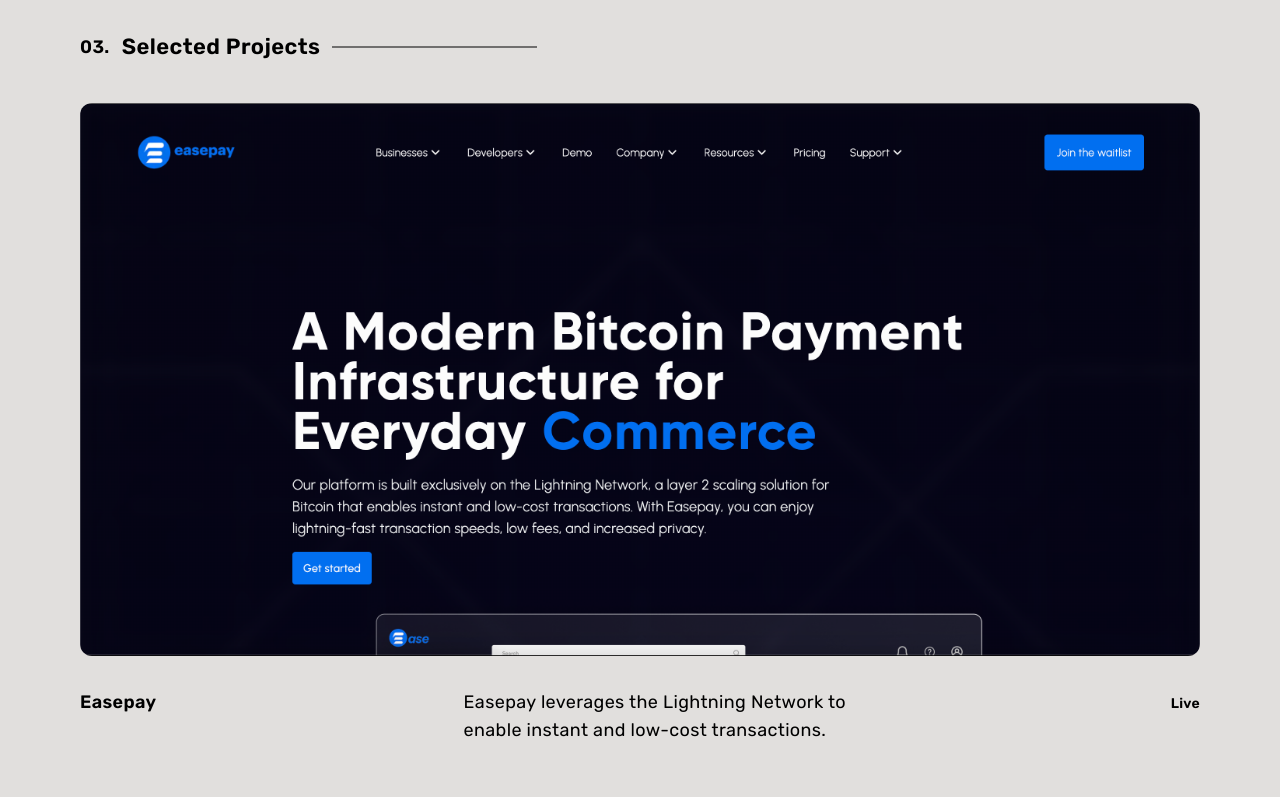
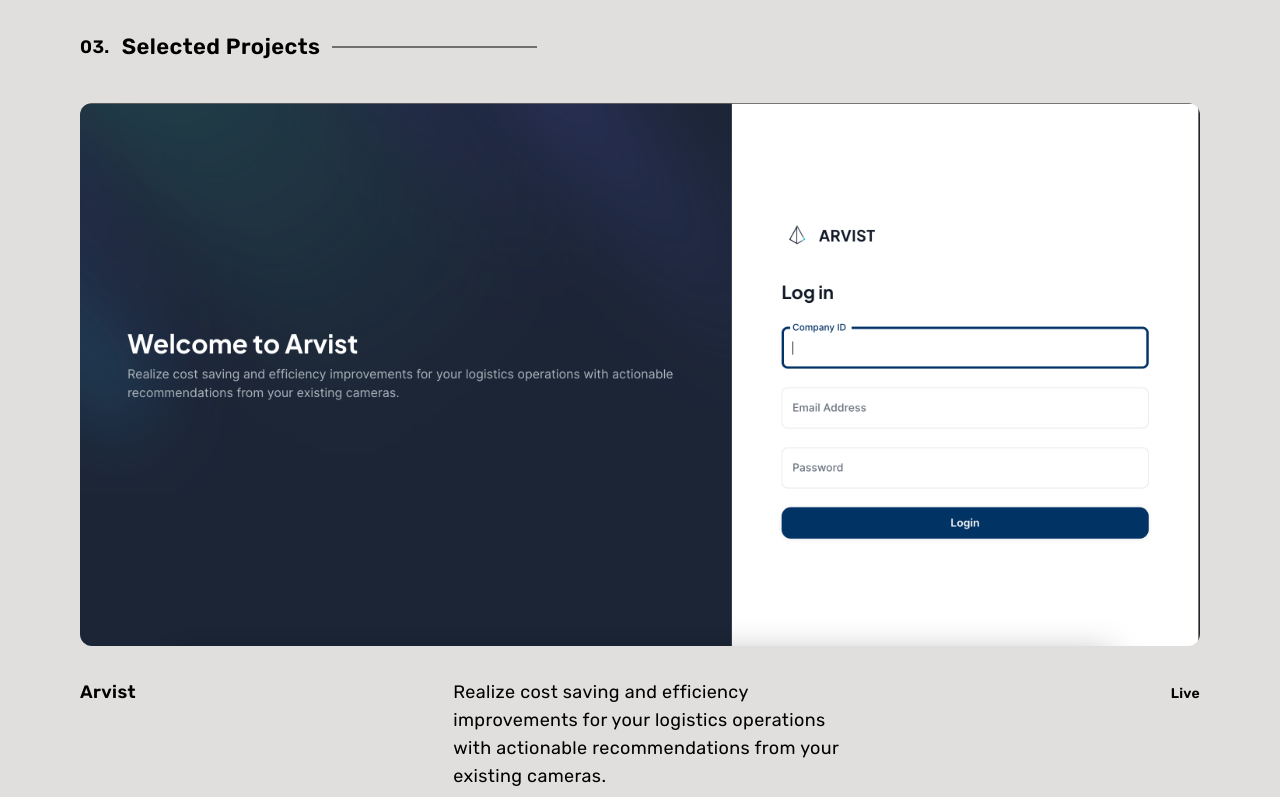
Before and after one commit to shokes/Portfolio-v3, a Next.js app: page / in a window 1280 px wide. Shown: the part 2000-2797 px from the top of the page. Built offline with nearby package versions, Linux system fonts and the light colour scheme.

Commit message:
add arvist project

```diff
--- a/components/Work/index.tsx
+++ b/components/Work/index.tsx
@@ -4,6 +4,7 @@
 import easepay from '../../public/images/projects/easepayScreenshot.png';
 import audiophile from '../../public/images/projects/audiophileScreenshot.png';
 import cryptoblaze from '../../public/images/projects/cryptoblazeScreenshot.png';
+import arvist from '../../public/images/projects/arvistScreenshot.png';
 import Image from 'next/image';
 import { StaticImageData } from 'next/image';
 import { useEffect } from 'react';
@@ -24,14 +25,23 @@
 const projects: ProjectTypes[] = [
   {
     id: 1,
+    image: arvist,
+    name: 'Arvist',
+    description:
+      'Realize cost saving and efficiency improvements for your logistics operations with actionable recommendations from your existing cameras.',
+    live: 'https://dashboard.arvistcloud.com/',
+  },
+  {
+    id: 2,
     image: easepay,
     name: 'Easepay',
     description:
       'Easepay leverages the Lightning Network to enable instant and low-cost transactions.',
     live: 'https://www.easepay.io/',
   },
+
   {
-    id: 2,
+    id: 3,
     image: audiophile,
     name: 'Audiophile',
     description:
@@ -42,7 +52,7 @@
   },
 
   {
-    id: 3,
+    id: 4,
     image: cryptoblaze,
     name: 'CryptoBlaze',
     description:
```
Also changed, not shown: public/images/projects/arvistScreenshot.png (added).
